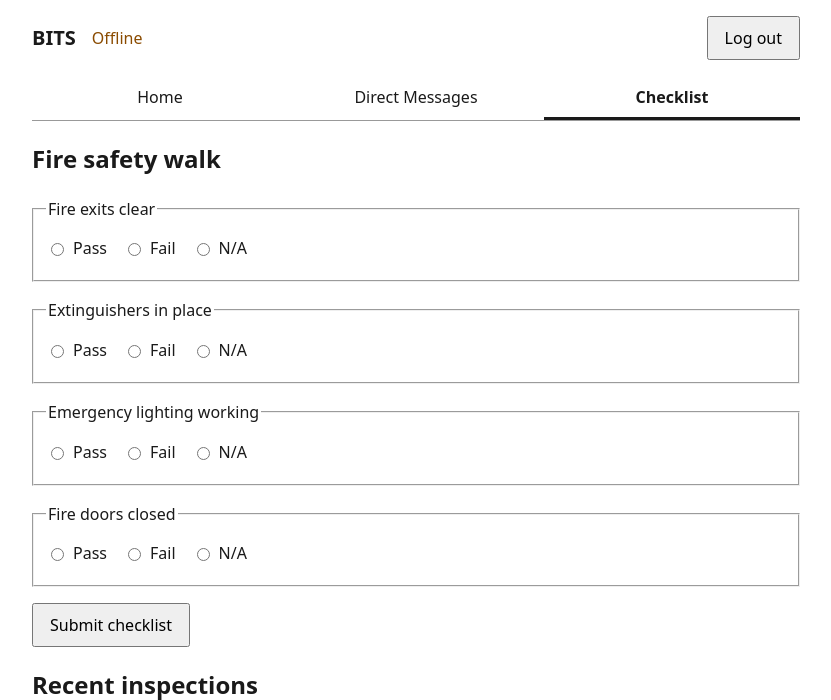
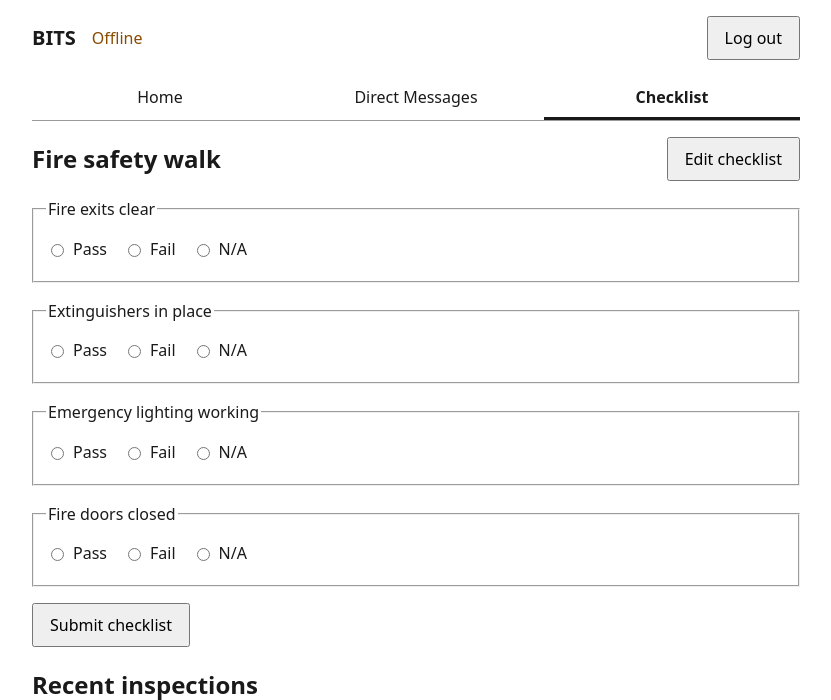
Before and after one commit to Jedidiah-coder/NushHACK-26, a Flask app: page / in a window 1280 px wide, after a click on "Checklist". Shown: the top 700 px of the page, without its empty margins (224-1055 px from the left). Run offline with Flask 3, Linux system fonts and the light colour scheme; the visitor is signed in with stand-in values (Sample User, id 1); data that the repository does not hold is empty.

Commit message:
Make the checklist name and tasks editable
Save each edit as a new checklist_template record so it works offline,
syncs through the existing flow and leaves past inspections unchanged.
Keep an officer's in-progress answers when someone else edits the list.

Co-Authored-By: Claude Opus 5.5 <noreply@anthropic.com>

```diff
--- a/NUSHack/Static/css/style.css
+++ b/NUSHack/Static/css/style.css
@@ -271,8 +271,47 @@ ul {
   font-size: 0.875rem;
 }
 
+.checklist-header {
+  display: flex;
+  flex-wrap: wrap;
+  align-items: center;
+  justify-content: space-between;
+  gap: 8px 16px;
+  margin: 16px 0;
+}
+
+.checklist-header h2 {
+  margin: 0;
+  overflow-wrap: anywhere;
+}
+
+.editor-tasks {
+  margin: 16px 0;
+}
+
+.editor-task {
+  display: flex;
+  align-items: center;
+  gap: 8px;
+  margin-bottom: 8px;
+}
+
+.editor-task button {
+  flex: none;
+}
+
+.editor-actions {
+  display: flex;
+  flex-wrap: wrap;
+  gap: 8px;
+}
+
 .check-item {
   margin: 0 0 16px;
+}
+
+.check-item legend {
+  overflow-wrap: anywhere;
 }
 
 .check-options {
--- a/NUSHack/Static/js/script.js
+++ b/NUSHack/Static/js/script.js
@@ -1,5 +1,5 @@
-// Edit this list to change the checks officers complete.
-const CHECKLIST = {
+// Used until someone saves their own version with the Edit checklist button.
+const DEFAULT_CHECKLIST = {
   name: "Fire safety walk",
   items: [
     "Fire exits clear",
@@ -9,6 +9,7 @@ const CHECKLIST = {
   ],
 };
 const RESULTS = ["Pass", "Fail", "N/A"];
+const MAX_CHECKLIST_TASKS = 50;
 const STATUS_CHECK_MS = 30000;
 const RECORD_CHECK_MS = 5000;
 const SCROLL_END_MARGIN_PX = 60;
@@ -31,11 +32,18 @@ const noticeError = document.getElementById("notice-error");
 const checklistForm = document.getElementById("checklist-form");
 const checklistItems = document.getElementById("checklist-items");
 const checklistError = document.getElementById("checklist-error");
+const checklistEditButton = document.getElementById("checklist-edit");
+const checklistEditor = document.getElementById("checklist-editor");
+const editorName = document.getElementById("editor-name");
+const editorTaskList = document.getElementById("editor-task-list");
+const editorError = document.getElementById("editor-error");
 
 const currentUserId = document.body.dataset.userId;
 let allMessages = [];
 let renderedMessages = "";
 let renderedUsers = "";
+let currentChecklist = DEFAULT_CHECKLIST;
+let renderedChecklist = "";
 const renderedLists = {};
 
 async function requestJson(path, options) {
@@ -233,7 +241,10 @@ async function refreshRecords() {
   allMessages = records.filter((r) => r.data.type === "message");
   const notices = records.filter((r) => r.data.type === "notice").reverse();
   const inspections = records.filter((r) => r.data.type === "checklist").reverse();
+  const checklistVersions = records.filter((r) => r.data.type === "checklist_template");
 
+  // Records are sorted oldest first, so the last version is the current one.
+  showChecklist(checklistVersions.at(-1)?.data ?? DEFAULT_CHECKLIST);
   renderMessages();
   showList("notice-list", "notice-empty", notices, createNoticeItem);
   showList("inspection-list", "inspection-empty", inspections, describeInspection);
@@ -295,11 +306,95 @@ async function saveRecord(data) {
   await Promise.all([refreshRecords(), refreshStatus()]);
 }
 
+function readChecklistAnswers() {
+  const formData = new FormData(checklistForm);
+  return currentChecklist.items.flatMap((item, index) => {
+    const result = formData.get(`result-${index}`);
+    return result ? [{ item, result, note: formData.get(`note-${index}`) ?? "" }] : [];
+  });
+}
+
+// Someone else can edit the checklist while an officer is filling it in.
+function restoreChecklistAnswers(answers) {
+  for (const answer of answers) {
+    const index = currentChecklist.items.indexOf(answer.item);
+    if (index === -1) {
+      continue;
+    }
+    const radio = checklistForm.querySelector(
+      `input[name="result-${index}"][value="${answer.result}"]`
+    );
+    radio.checked = true;
+    radio.dispatchEvent(new Event("change", { bubbles: true }));
+    checklistForm.elements[`note-${index}`].value = answer.note;
+  }
+}
+
+function showChecklist(checklist) {
+  const snapshot = JSON.stringify([checklist.name, checklist.items]);
+  if (snapshot === renderedChecklist) {
+    return;
+  }
+  renderedChecklist = snapshot;
+
+  const answers = readChecklistAnswers();
+  currentChecklist = checklist;
+  buildChecklist();
+  restoreChecklistAnswers(answers);
+}
+
+function addEditorTask(value = "") {
+  const row = document.createElement("li");
+  row.className = "editor-task";
+
+  const label = document.createElement("label");
+  label.className = "visually-hidden";
+  label.textContent = "Task";
+  const input = document.createElement("input");
+  input.type = "text";
+  input.maxLength = 200;
+  input.autocomplete = "off";
+  input.value = value;
+  input.id = `editor-task-${crypto.getRandomValues(new Uint32Array(1))[0]}`;
+  label.htmlFor = input.id;
+
+  const remove = document.createElement("button");
+  remove.type = "button";
+  remove.textContent = "Remove";
+  remove.addEventListener("click", () => {
+    const neighbour = row.nextElementSibling ?? row.previousElementSibling;
+    row.remove();
+    (neighbour?.querySelector("input") ?? document.getElementById("editor-add-task")).focus();
+  });
+
+  row.append(label, input, remove);
+  editorTaskList.append(row);
+  return input;
+}
+
+function openChecklistEditor() {
+  editorName.value = currentChecklist.name;
+  editorTaskList.replaceChildren();
+  currentChecklist.items.forEach((item) => addEditorTask(item));
+  editorError.textContent = "";
+  checklistForm.hidden = true;
+  checklistEditButton.hidden = true;
+  checklistEditor.hidden = false;
+  editorName.focus();
+}
+
+function closeChecklistEditor() {
+  checklistEditor.hidden = true;
+  checklistForm.hidden = false;
+  checklistEditButton.hidden = false;
+  checklistEditButton.focus();
+}
+
 function buildChecklist() {
-  document.getElementById("checklist-title").textContent = CHECKLIST.name;
+  document.getElementById("checklist-title").textContent = currentChecklist.name;
 
   checklistItems.replaceChildren(
-    ...CHECKLIST.items.map((itemName, index) => {
+    ...currentChecklist.items.map((itemName, index) => {
       const fieldset = document.createElement("fieldset");
       fieldset.className = "check-item";
 
@@ -414,19 +509,55 @@ messageForm.addEventListener("submit", async (event) => {
 checklistForm.addEventListener("submit", async (event) => {
   event.preventDefault();
   const formData = new FormData(checklistForm);
-  const results = CHECKLIST.items.map((item, index) => ({
+  const results = currentChecklist.items.map((item, index) => ({
     item,
     result: formData.get(`result-${index}`),
     note: (formData.get(`note-${index}`) ?? "").trim(),
   }));
   checklistError.textContent = "";
   try {
-    await saveRecord({ type: "checklist", name: CHECKLIST.name, results });
+    await saveRecord({ type: "checklist", name: currentChecklist.name, results });
     checklistForm.reset();
     hideChecklistNotes();
   } catch (error) {
     console.warn(error);
     checklistError.textContent = "Couldn't save your checklist. Please try again.";
+  }
+});
+
+checklistEditButton.addEventListener("click", openChecklistEditor);
+document.getElementById("editor-cancel").addEventListener("click", closeChecklistEditor);
+document.getElementById("editor-add-task").addEventListener("click", () => {
+  addEditorTask().focus();
+});
+
+checklistEditor.addEventListener("submit", async (event) => {
+  event.preventDefault();
+  const name = editorName.value.trim();
+  const items = [...editorTaskList.querySelectorAll("input")]
+    .map((input) => input.value.trim())
+    .filter(Boolean);
+
+  if (!name) {
+    editorError.textContent = "Enter a checklist name.";
+    return;
+  }
+  if (items.length === 0 || items.length > MAX_CHECKLIST_TASKS) {
+    editorError.textContent = `Add between 1 and ${MAX_CHECKLIST_TASKS} tasks.`;
+    return;
+  }
+  if (new Set(items).size !== items.length) {
+    editorError.textContent = "Each task must be different.";
+    return;
+  }
+
+  editorError.textContent = "";
+  try {
+    await saveRecord({ type: "checklist_template", name, items });
+    closeChecklistEditor();
+  } catch (error) {
+    console.warn(error);
+    editorError.textContent = "Couldn't save the checklist. Please try again.";
   }
 });
 
@@ -442,7 +573,7 @@ setInterval(() => {
   }
 }, RECORD_CHECK_MS);
 
-buildChecklist();
+showChecklist(DEFAULT_CHECKLIST);
 refreshStatus();
 refreshUsers().catch(console.warn);
 refreshRecords().catch(console.warn);
--- a/NUSHack/app.py
+++ b/NUSHack/app.py
@@ -33,6 +33,9 @@ MIN_PASSWORD_LENGTH = 8
 MAX_PASSWORD_LENGTH = 72
 MAX_MESSAGE_LENGTH = 500
 MAX_NOTICE_LENGTH = 1000
+MAX_CHECKLIST_NAME_LENGTH = 100
+MAX_CHECKLIST_TASK_LENGTH = 200
+MAX_CHECKLIST_TASKS = 50
 MAX_PULLED_RECORDS = 1000
 MAX_LISTED_USERS = 1000
 SERVICE_UNAVAILABLE = "Can't reach the account service. Check your connection and try again."
@@ -244,6 +247,18 @@ def prepare_record(data, user):
     if kind == "checklist":
         return data, None
 
+    if kind == "checklist_template":
+        name = clean_text(data.get("name"))
+        if not name or len(name) > MAX_CHECKLIST_NAME_LENGTH:
+            return None, f"Checklist names must be 1 to {MAX_CHECKLIST_NAME_LENGTH} characters."
+        items = data.get("items")
+        tasks = [clean_text(item) for item in items] if isinstance(items, list) else []
+        if not 1 <= len(tasks) <= MAX_CHECKLIST_TASKS:
+            return None, f"Checklists need 1 to {MAX_CHECKLIST_TASKS} tasks."
+        if not all(tasks) or any(len(task) > MAX_CHECKLIST_TASK_LENGTH for task in tasks):
+            return None, f"Tasks must be 1 to {MAX_CHECKLIST_TASK_LENGTH} characters."
+        return {"type": "checklist_template", "name": name, "items": tasks}, None
+
     text = clean_text(data.get("text"))
     if kind == "notice":
         if not text or len(text) > MAX_NOTICE_LENGTH:
@@ -312,7 +327,7 @@ def is_visible(record, user_id, taken_down):
         return bool(recipient_id) and user_id in (data.get("sender_id"), recipient_id)
     if kind == "notice":
         return record["id"] not in taken_down
-    return kind == "checklist"
+    return kind in ("checklist", "checklist_template")
 
 
 class AccountError(Exception):
--- a/NUSHack/template/index.html
+++ b/NUSHack/template/index.html
@@ -66,11 +66,28 @@
     </section>
 
     <section id="panel-checklist" role="tabpanel" aria-labelledby="tab-checklist" hidden>
-      <h2 id="checklist-title"></h2>
+      <div class="checklist-header">
+        <h2 id="checklist-title"></h2>
+        <button id="checklist-edit" type="button">Edit checklist</button>
+      </div>
       <form id="checklist-form">
         <div id="checklist-items"></div>
         <p class="form-error" id="checklist-error" role="alert"></p>
         <button type="submit">Submit checklist</button>
+      </form>
+      <form id="checklist-editor" hidden>
+        <label for="editor-name">Checklist name</label>
+        <input id="editor-name" type="text" maxlength="100" autocomplete="off" required>
+        <fieldset class="editor-tasks">
+          <legend>Tasks</legend>
+          <ul id="editor-task-list"></ul>
+          <button id="editor-add-task" type="button">Add task</button>
+        </fieldset>
+        <p class="form-error" id="editor-error" role="alert"></p>
+        <div class="editor-actions">
+          <button type="submit">Save changes</button>
+          <button id="editor-cancel" type="button">Cancel</button>
+        </div>
       </form>
       <h2>Recent inspections</h2>
       <ul class="record-list" id="inspection-list"></ul>
```
